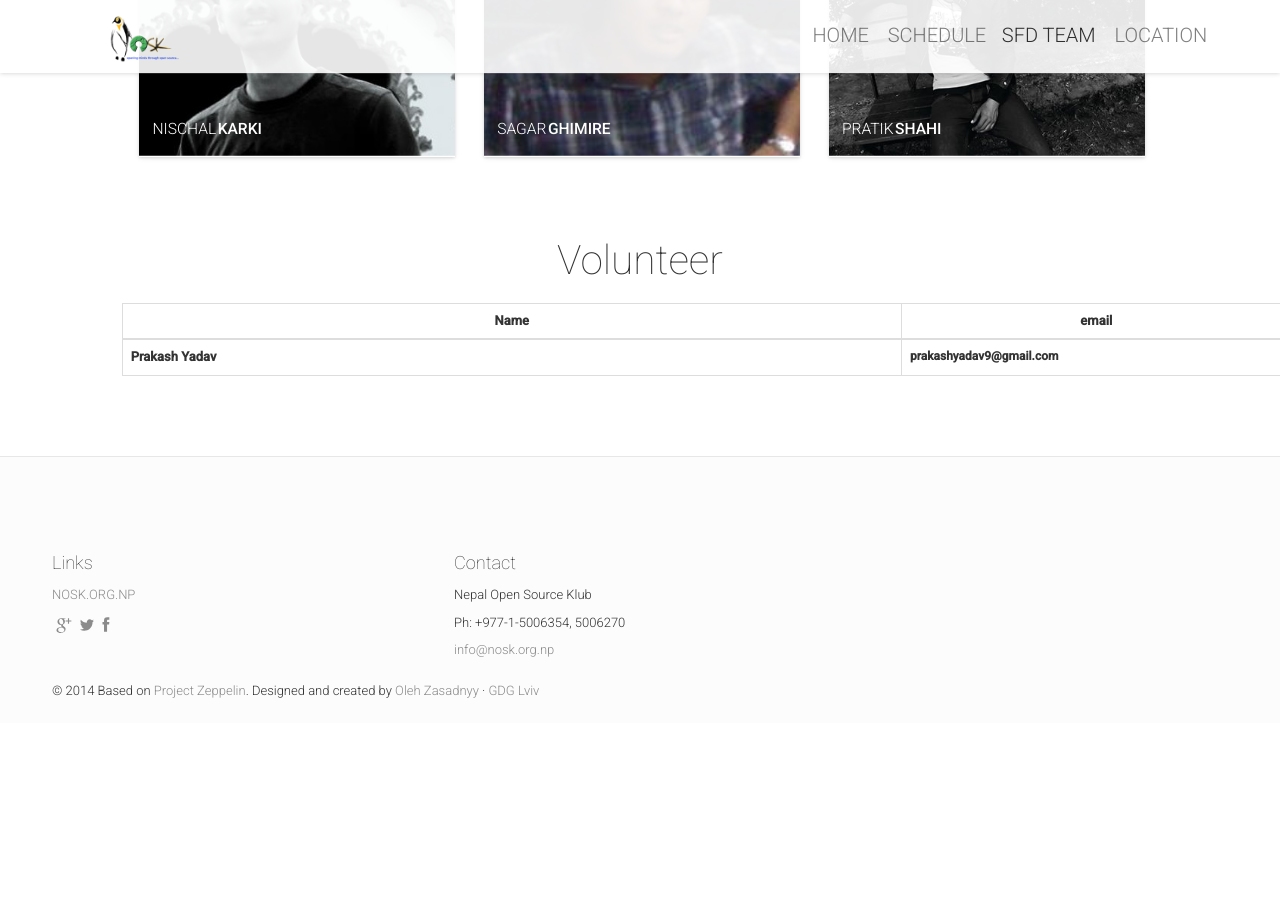
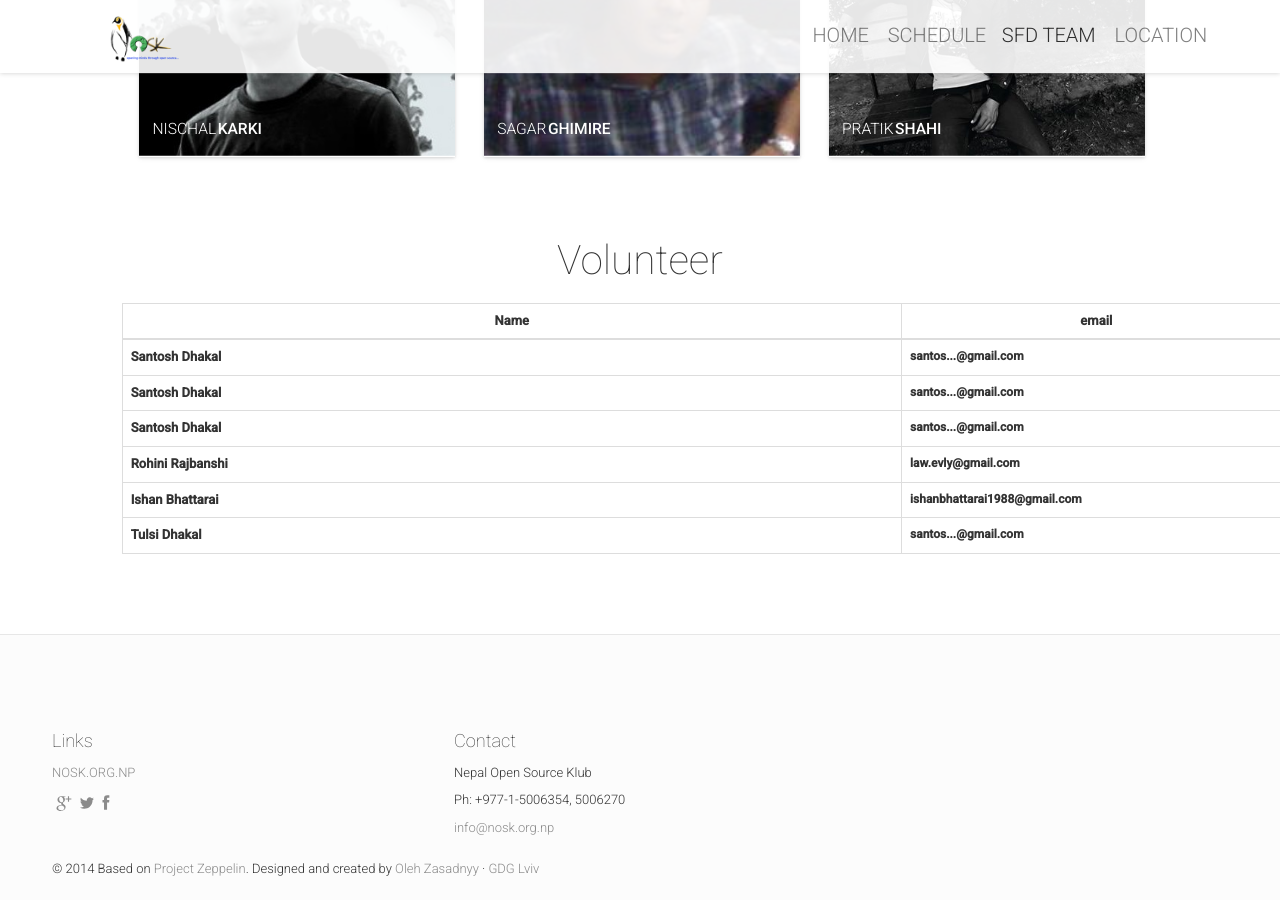
Before and after one commit to openosk/openosk.github.io, a Jekyll site: the page built from team.html, in a window 1280 px wide and 900 px high, scrolled down 2501 px. Built offline with Jekyll 4.4.1, drawn with Linux system fonts in a browser that asks for light colours; nearby versions of some CDN libraries; comment, search, counter and statistics services are not loaded; before the commit the page ends 3224 px from its top, so only the background shows below that; part of the change alters nothing that is shown.

Commit message:
Update volnt.yml

```diff
--- a/_data/volnt.yml
+++ b/_data/volnt.yml
@@ -1,5 +1,31 @@
 -
  id: 0 #starting from 0 and ends for (volunteer-1) must be unique for every data
- name: "Prakash" #volunteer First Name [must be a starting with capital letter] if any middle name is present then it goes like this [name: "First-name Middle-name"]
- surname: "Yadav" #volunteer Last Name [must be a starting with capital letter]
- email: "prakashyadav9@gmail.com" #email of volunteer
+ name: "Santosh" #volunteer First Name [must be a starting with capital letter] if any middle name is present then it goes like this [name: "First-name Middle-name"]
+ surname: "Dhakal" #volunteer Last Name [must be a starting with capital letter]
+ email: "santos...@gmail.com" #email of volunteer
+-
+ id: 1 #starting from 0 and ends for (volunteer-1) must be unique for every data
+ name: "Santosh" #volunteer First Name [must be a starting with capital letter] if any middle name is present then it goes like this [name: "First-name Middle-name"]
+ surname: "Dhakal" #volunteer Last Name [must be a starting with capital letter]
+ email: "santos...@gmail.com" #email of volunteer
+-
+ id: 2 #starting from 0 and ends for (volunteer-1) must be unique for every data
+ name: "Santosh" #volunteer First Name [must be a starting with capital letter] if any middle name is present then it goes like this [name: "First-name Middle-name"]
+ surname: "Dhakal" #volunteer Last Name [must be a starting with capital letter]
+ email: "santos...@gmail.com" #email of volunteer
+-
+ id: 3 #starting from 0 and ends for (volunteer-1) must be unique for every data
+ name: "Rohini" #volunteer First Name [must be a starting with capital letter] if any middle name is present then it goes like this [name: "First-name Middle-name"]
+ surname: "Rajbanshi" #volunteer Last Name [must be a starting with capital letter]
+ email: "law.evly@gmail.com" #email of volunteer
+-
+ id: 4 #starting from 0 and ends for (volunteer-1) must be unique for every data
+ name: "Ishan" #volunteer First Name [must be a starting with capital letter] if any middle name is present then it goes like this [name: "First-name Middle-name"]
+ surname: "Bhattarai" #volunteer Last Name [must be a starting with capital letter]
+ email: "ishanbhattarai1988@gmail.com" #email of volunteer
+-
+ id: 5 #starting from 0 and ends for (volunteer-1) must be unique for every data
+ name: "Tulsi" #volunteer First Name [must be a starting with capital letter] if any middle name is present then it goes like this [name: "First-name Middle-name"]
+ surname: "Dhakal" #volunteer Last Name [must be a starting with capital letter]
+ email: "santos...@gmail.com" #email of volunteer
+-
```
